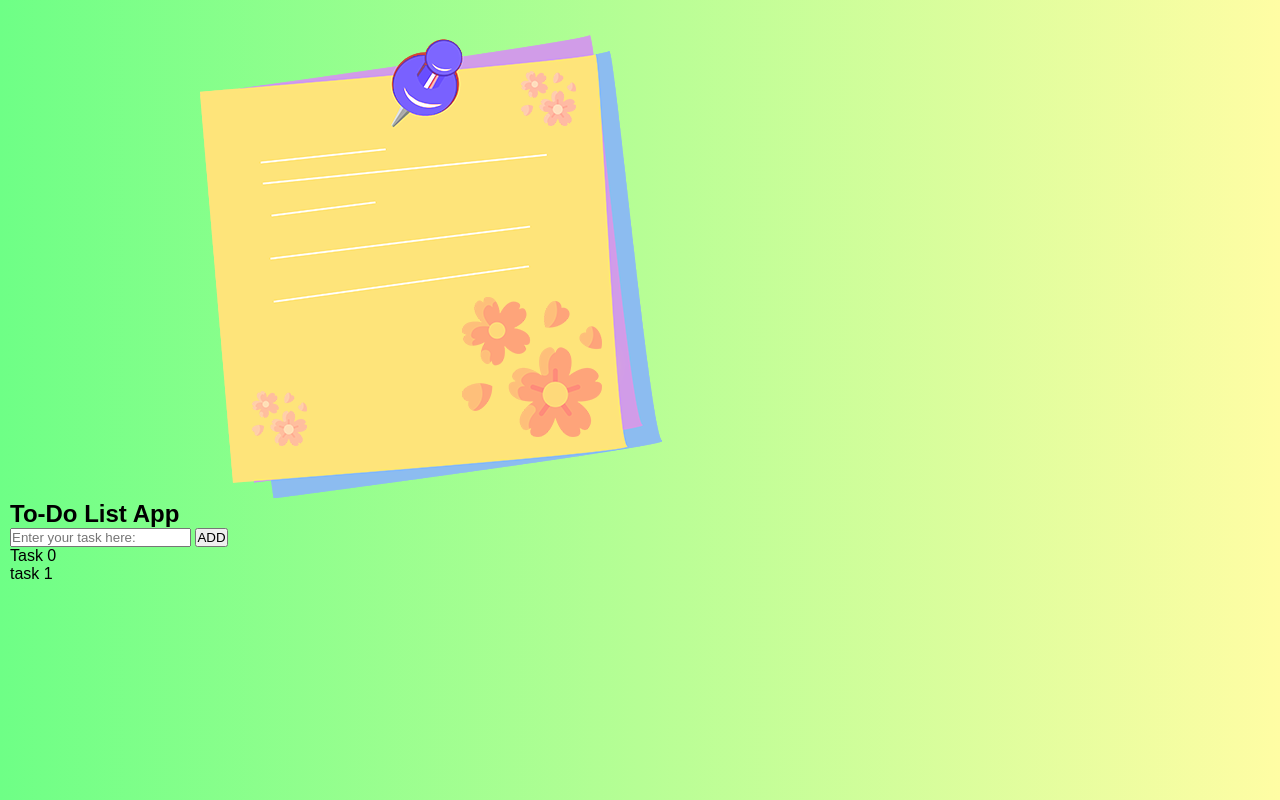
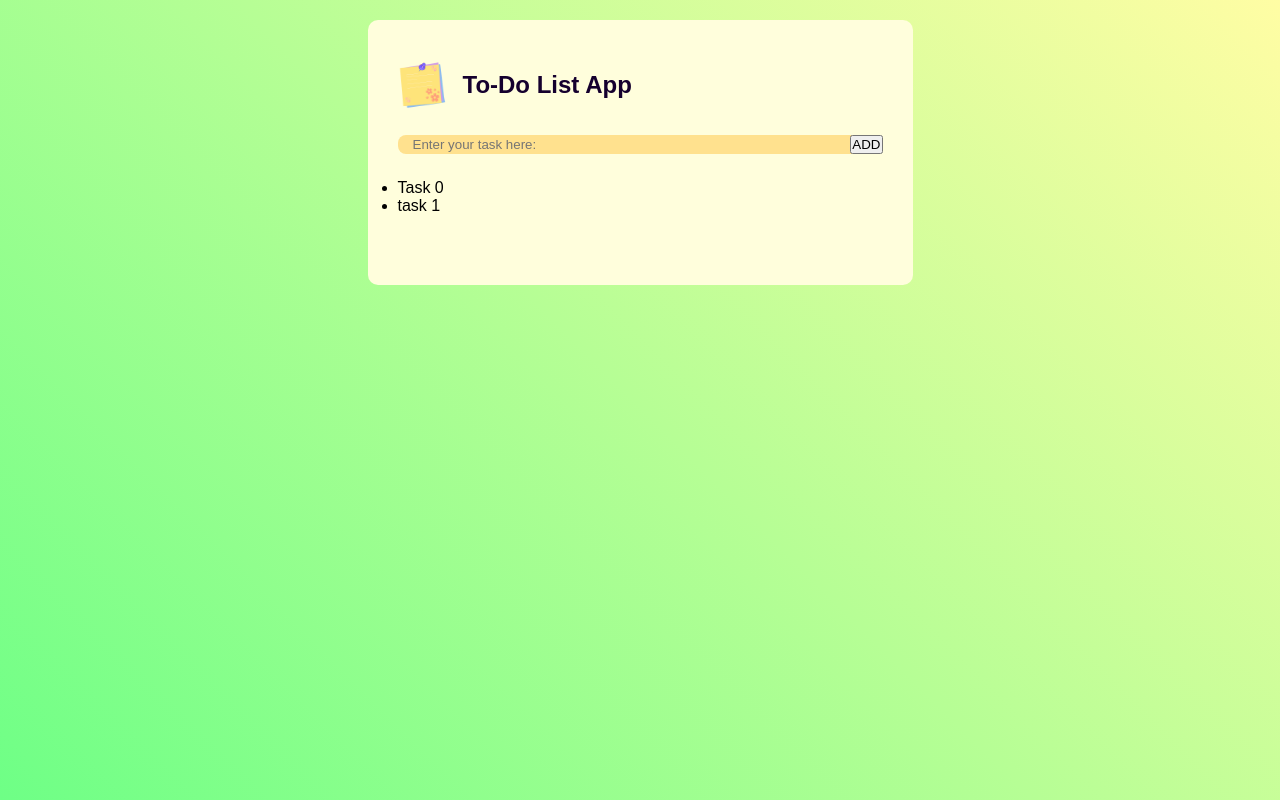
Before and after one commit to elfadili-ae/ToDoList-app-js, a plain HTML site: page index.html in a window 1280 px wide. Drawn offline with Linux system fonts and the light colour scheme.

Commit message:
css implemented

```diff
--- a/index.html
+++ b/index.html
@@ -12,7 +12,7 @@
 
     <div class="container">
         <div class="todo-app">
-            <h2>To-Do List App<img src="images/notes.png"></h2>
+            <h2><img src="images/notes.png">To-Do List App</h2>
             <div class="row">
                 <input type="text" placeholder="Enter your task here:" id="input-field">
                 <button onclick="addTask()">ADD</button>
--- a/style.css
+++ b/style.css
@@ -6,8 +6,50 @@
 }
 
 .container {
-    width: 100%;
     min-height: 100vh;
     padding: 10px;
-    background: linear-gradient(90deg, #6eff86, #fffda4);
+    background: linear-gradient(45deg, #6eff86, #fffda4);
+
 }
+
+.todo-app {
+    width: 100%;
+    max-width: 545px;
+    margin: 10px auto;
+    padding: 40px 30px 70px;
+    background-color: #fffedc;
+    border-radius: 10px;
+}
+
+.todo-app h2 {
+    color: rgb(21, 0, 46);
+    display: flex;
+    align-items: center;
+    margin-bottom: 25px;
+}
+
+.todo-app img {
+    width: 50px;
+    margin-right: 15px;
+}
+
+.todo-app:hover {
+    box-shadow: -1px 2px 3px #8aa153;
+}
+
+.row {
+    display: flex;
+    align-items: center;
+    justify-content: space-between;
+    background-color: #ffe18e;
+    padding-left: 15px;
+    margin-bottom: 25px;
+    border-radius: 8px;
+}
+
+input {
+    flex : 1;
+    border: none;
+    outline: none;
+    background-color: transparent;
+}
```
